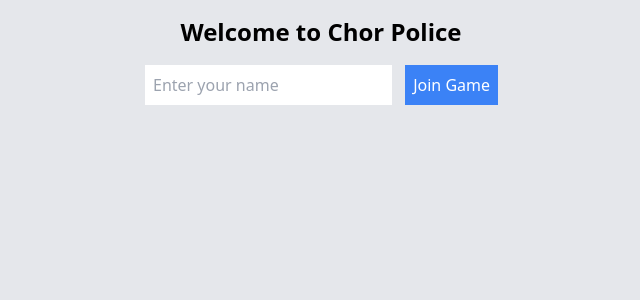
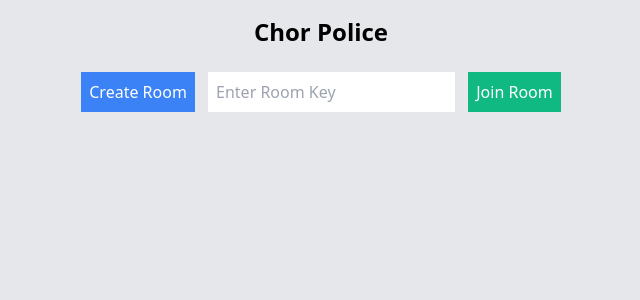
Before and after one commit to Mahfazzalin/chor_police_game, a Flask app: page / in a window 1280 px wide. Shown: the top 300 px of the page, without its empty margins (319-959 px from the left). Run offline with Flask 3, Linux system fonts and the light colour scheme; some libraries are stand-ins or nearby versions.

Commit message:
unlimited room creation
room key isn't genarate

```diff
--- a/templates/index.html
+++ b/templates/index.html
@@ -3,16 +3,17 @@
 <head>
     <meta charset="UTF-8">
     <meta name="viewport" content="width=device-width, initial-scale=1.0">
-    <title>Chor Police</title>
+    <title>Chor Police - Landing Page</title>
     <script src="https://cdn.socket.io/4.0.0/socket.io.min.js"></script>
     <link href="https://cdn.jsdelivr.net/npm/tailwindcss@2.2.19/dist/tailwind.min.css" rel="stylesheet">
 </head>
 <body class="bg-gray-200">
     <div class="container mx-auto p-4">
-        <h1 class="text-2xl font-bold text-center">Welcome to Chor Police</h1>
-        <div id="login" class="text-center mt-4">
-            <input id="username" class="border p-2" placeholder="Enter your name"/>
-            <button onclick="joinGame()" class="bg-blue-500 text-white p-2 ml-2">Join Game</button>
+        <h1 class="text-2xl font-bold text-center">Chor Police</h1>
+        <div id="landing" class="text-center mt-4">
+            <button onclick="createRoom()" class="bg-blue-500 text-white p-2 m-2">Create Room</button>
+            <input id="room-key" class="border p-2" placeholder="Enter Room Key"/>
+            <button onclick="joinRoom()" class="bg-green-500 text-white p-2 m-2">Join Room</button>
         </div>
         <div id="game" class="mt-4 hidden">
             <h2 id="player-name" class="text-xl font-bold"></h2>
@@ -34,66 +35,66 @@
     <script>
         var socket = io();
         var username;
+        var roomKey;
         var king;
         var police;
         var players = {};
         var roundNumber;
         var maxRounds;
-        var room = 'game_room';
 
-        function joinGame() {
-            username = document.getElementById('username').value;
-            socket.emit('join', {'username': username});
-            document.getElementById('login').classList.add('hidden');
+        function createRoom() {
+            socket.emit('create_room');
+        }
+
+        socket.on('room_created', function(data) {
+            roomKey = data.room_key;
+            alert(`Room created! Your room key is: ${roomKey}`);
+            document.getElementById('room-key').value = roomKey;
+        });
+
+        function joinRoom() {
+            username = prompt("Enter your name:");
+            roomKey = document.getElementById('room-key').value;
+            socket.emit('join_room', {'room_key': roomKey, 'username': username});
+            document.getElementById('landing').classList.add('hidden');
             document.getElementById('game').classList.remove('hidden');
             document.getElementById('player-name').innerText = `Hello, ${username}`;
         }
 
         function startShuffle() {
-            socket.emit('start_shuffle');
+            socket.emit('start_shuffle', {'room_key': roomKey});
         }
 
         socket.on('start_shuffle', function(data) {
             roundNumber = data.round;
             maxRounds = data.max_rounds;
             document.getElementById('round-number').innerText = `Round ${roundNumber}/${maxRounds}`;
-            if (username == Object.keys(players)[0]) {
-                document.getElementById('start-shuffle').classList.remove('hidden');
-            }
         });
 
         socket.on('cards_assigned', function(data) {
             players = data.players;
-            roundNumber = data.round;
-            maxRounds = data.max_rounds;
-            document.getElementById('round-number').innerText = `Round ${roundNumber}/${maxRounds}`;
             var dashboard = document.getElementById('dashboard');
-            dashboard.innerHTML = `<p>Your role: ${players[username].card}</p>`;
-            king = Object.keys(players).find(key => players[key].card === 'King');
-            police = Object.keys(players).find(key => players[key].card === 'Police');
+            dashboard.innerHTML = Object.keys(players).map(player =>
+                `<p>${player} (${players[player].card}): ${players[player].points} points</p>`
+            ).join('');
 
-            dashboard.innerHTML += `<p>King: ${king}</p><p>Police: ${police}</p>`;
-
-            if (username === king) {
-                dashboard.innerHTML += `
-                    <p>As King, order the police to catch Thief or Robbery</p>
-                    <button onclick="giveOrder('Thief')" class="bg-yellow-500 text-white p-2 mt-2">Catch Thief</button>
-                    <button onclick="giveOrder('Robbery')" class="bg-yellow-500 text-white p-2 mt-2">Catch Robbery</button>
-                `;
-            } else if (username === police) {
-                dashboard.innerHTML += `<p>As Police, wait for the King's order</p>`;
-            } else {
-                dashboard.innerHTML += `<p>Wait for the Police's action</p>`;
+            if (players[username].card === "King") {
+                var kingOptions = `<button onclick="giveOrder('Thief')" class="bg-red-500 text-white p-2 mt-2">Catch Thief</button>
+                                   <button onclick="giveOrder('Robbery')" class="bg-red-500 text-white p-2 mt-2">Catch Robbery</button>`;
+                dashboard.innerHTML += `<div>${kingOptions}</div>`;
+            }
+            if (players[username].card === "Police") {
+                king = Object.keys(players).find(p => players[p].card === "King");
+                document.getElementById('dashboard').innerHTML += `<p>Waiting for King (${king}) to give an order...</p>`;
             }
         });
 
         socket.on('police_order', function(data) {
-            var dashboard = document.getElementById('dashboard');
-            dashboard.innerHTML += `<p>King's order: Catch the ${data.command}</p>`;
-            if (username === police) {
-                let options = Object.keys(players).filter(p => p !== police && players[p].card !== 'King').map(p =>
+            if (players[username].card === "Police") {
+                var options = Object.keys(players).filter(p => p !== username && p !== data.king).map(p =>
                     `<button onclick="policeAction('${p}', '${data.command}')" class="bg-red-500 text-white p-2 mt-2">Catch ${p}</button>`
                 ).join('');
+                var dashboard = document.getElementById('dashboard');
                 dashboard.innerHTML += `<p>As Police, choose a player to catch</p>${options}`;
             }
         });
@@ -128,15 +129,15 @@
         });
 
         function giveOrder(command) {
-            socket.emit('king_order', {'king': username, 'command': command});
+            socket.emit('king_order', {'king': username, 'command': command, 'room_key': roomKey});
         }
 
         function policeAction(target, command) {
-            socket.emit('police_action', {'police': username, 'target': target, 'command': command, 'king': king});
+            socket.emit('police_action', {'police': username, 'target': target, 'command': command, 'king': king, 'room_key': roomKey});
         }
 
         function rematchGame() {
-            socket.emit('rematch');
+            socket.emit('rematch', {'room_key': roomKey});
             document.getElementById('game-over').classList.add('hidden');
             document.getElementById('game').classList.remove('hidden');
         }
```
